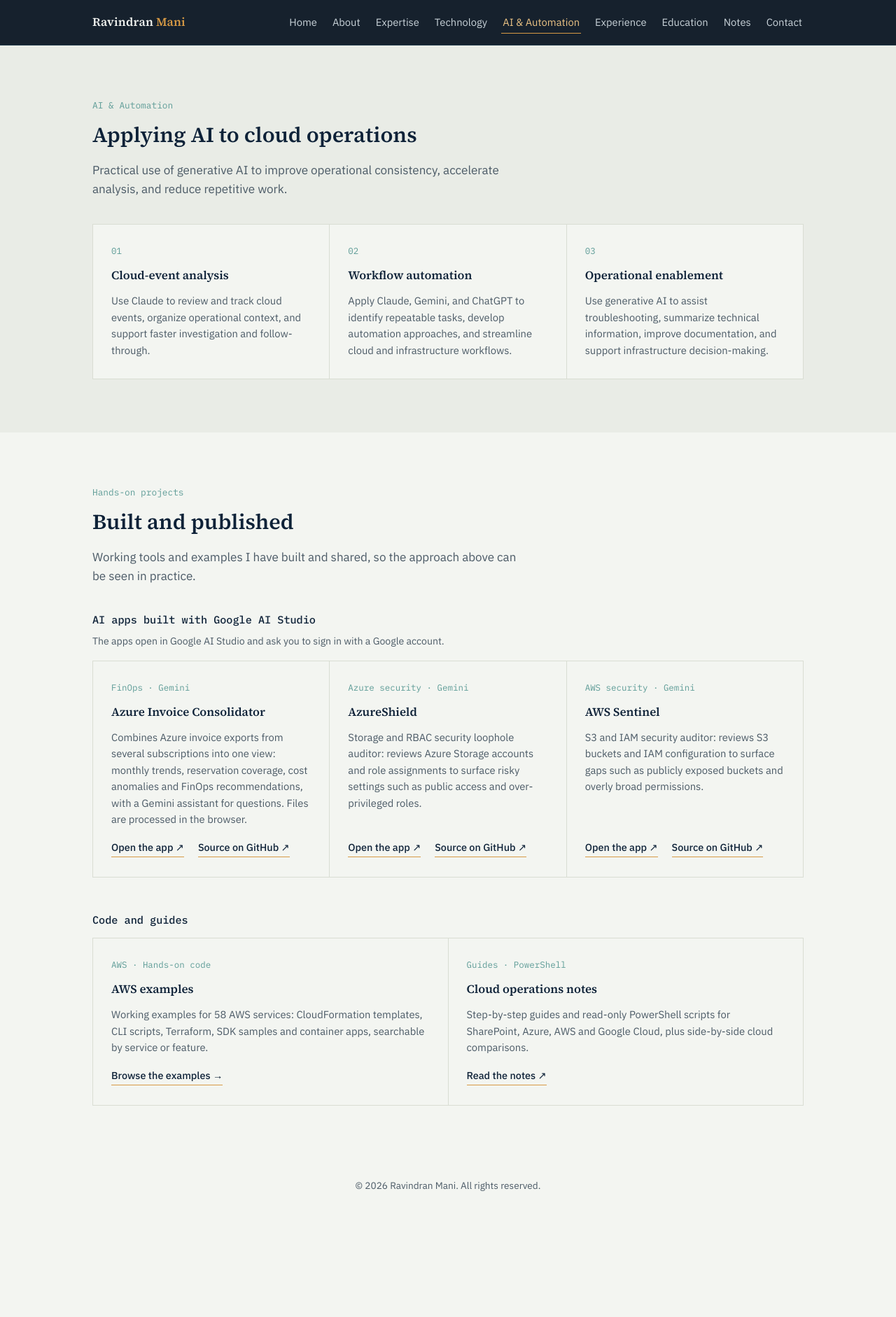
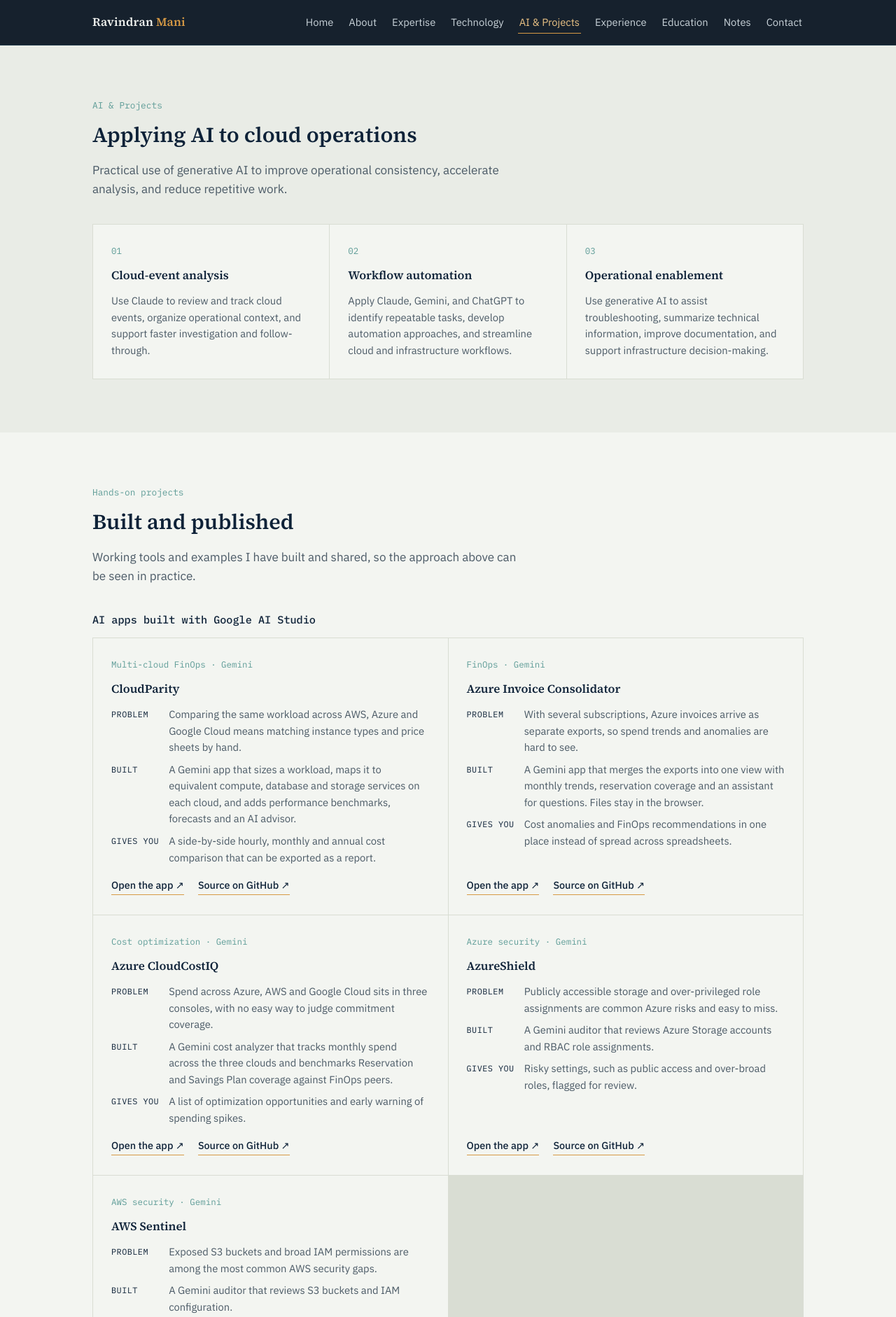
Before and after one commit to ravindranmani1980/ravindran.in, a plain HTML site: page ai-automation.html in a window 1280 px wide. Shown: the top 1882 px of the page at 70% size. Before the commit the page ends 1734 px from the top, so only its background shows below. Drawn offline with Linux system fonts and the light colour scheme.

Commit message:
Site update 2026-10-21 09:35

```diff
--- a/ai-automation.html
+++ b/ai-automation.html
@@ -3,18 +3,18 @@
 <head>
 <meta charset="UTF-8">
 <meta name="viewport" content="width=device-width, initial-scale=1">
-<title>AI &amp; Cloud Operations Automation | Ravindran Mani</title>
+<title>AI &amp; Cloud Operations Projects | Ravindran Mani</title>
 <link rel="icon" href="favicon.ico" type="image/x-icon">
 
-<meta name="description" content="Practical applications of Claude, Gemini and ChatGPT for cloud-event analysis, workflow automation, troubleshooting and operational documentation.">
+<meta name="description" content="How I apply Claude, Gemini and ChatGPT to cloud operations, and the FinOps and security tools I have built and published with them.">
 <meta name="keywords" content="IT Director, Cloud Operations, Infrastructure Leadership, Azure, AWS, Cybersecurity, FinOps, GxP, IT Transformation, AI Automation">
 <meta name="author" content="Ravindran Mani">
 <meta name="robots" content="index, follow">
 <link rel="canonical" href="https://ravindran.in/ai-automation.html">
 
 <meta property="og:type" content="profile">
-<meta property="og:title" content="AI &amp; Cloud Operations Automation | Ravindran Mani">
-<meta property="og:description" content="Practical applications of Claude, Gemini and ChatGPT for cloud-event analysis, workflow automation, troubleshooting and operational documentation.">
+<meta property="og:title" content="AI &amp; Cloud Operations Projects | Ravindran Mani">
+<meta property="og:description" content="How I apply Claude, Gemini and ChatGPT to cloud operations, and the FinOps and security tools I have built and published with them.">
 <meta property="og:url" content="https://ravindran.in/ai-automation.html">
 <meta property="og:site_name" content="Ravindran Mani">
 <meta property="og:image" content="https://ravindran.in/images/og-card.png">
@@ -23,8 +23,8 @@
 <meta property="og:image:height" content="630">
 <meta property="og:image:alt" content="Ravindran Mani, Director of IT &amp; Cloud Operations: 900 to 500 VMs, a 44% smaller footprint">
 <meta name="twitter:card" content="summary_large_image">
-<meta name="twitter:title" content="AI &amp; Cloud Operations Automation | Ravindran Mani">
-<meta name="twitter:description" content="Practical applications of Claude, Gemini and ChatGPT for cloud-event analysis, workflow automation, troubleshooting and operational documentation.">
+<meta name="twitter:title" content="AI &amp; Cloud Operations Projects | Ravindran Mani">
+<meta name="twitter:description" content="How I apply Claude, Gemini and ChatGPT to cloud operations, and the FinOps and security tools I have built and published with them.">
 <meta name="twitter:image" content="https://ravindran.in/images/og-card.png">
 <link rel="preconnect" href="https://fonts.googleapis.com">
 <link rel="preconnect" href="https://fonts.gstatic.com" crossorigin>
@@ -35,12 +35,12 @@
 
 <noscript><style>@media(max-width:760px){nav.wrap{height:auto;padding-top:12px;padding-bottom:12px}.navtoggle{display:none}.navlinks{position:static;max-height:none;visibility:visible;width:100%}}</style></noscript>
 </head><body><a class="skip-link" href="#main">Skip to content</a>
-<header class="site"><nav class="wrap" aria-label="Main navigation"><a class="brand" href="index.html">Ravindran <span>Mani</span></a><button type="button" class="navtoggle" aria-expanded="false" aria-controls="navlinks" id="navBtn">Menu</button><ul class="navlinks" id="navlinks"><li><a href="index.html">Home</a></li><li><a href="about.html">About</a></li><li><a href="expertise.html">Expertise</a></li><li><a href="technology.html">Technology</a></li><li><a href="ai-automation.html" aria-current="page">AI &amp; Automation</a></li><li><a href="experience.html">Experience</a></li><li><a href="education.html">Education</a></li><li><a href="https://notes.ravindran.in/" target="_blank" rel="noopener">Notes</a></li><li><a href="contact.html">Contact</a></li></ul></nav></header>
+<header class="site"><nav class="wrap" aria-label="Main navigation"><a class="brand" href="index.html">Ravindran <span>Mani</span></a><button type="button" class="navtoggle" aria-expanded="false" aria-controls="navlinks" id="navBtn">Menu</button><ul class="navlinks" id="navlinks"><li><a href="index.html">Home</a></li><li><a href="about.html">About</a></li><li><a href="expertise.html">Expertise</a></li><li><a href="technology.html">Technology</a></li><li><a href="ai-automation.html" aria-current="page">AI &amp; Projects</a></li><li><a href="experience.html">Experience</a></li><li><a href="education.html">Education</a></li><li><a href="https://notes.ravindran.in/" target="_blank" rel="noopener">Notes</a></li><li><a href="contact.html">Contact</a></li></ul></nav></header>
 <main id="main">
 <section class="alt" id="ai-automation">
     <div class="wrap">
       <div class="section-head">
-        <div class="kicker mono">AI &amp; Automation</div>
+        <div class="kicker mono">AI &amp; Projects</div>
         <h1>Applying AI to cloud operations</h1>
         <p>Practical use of generative AI to improve operational consistency, accelerate analysis, and reduce repetitive work.</p>
       </div>
@@ -59,11 +59,12 @@
         <p>Working tools and examples I have built and shared, so the approach above can be seen in practice.</p>
       </div>
       <h3 class="proj-group">AI apps built with Google AI Studio</h3>
-      <p class="proj-note">The apps open in Google AI Studio and ask you to sign in with a Google account.</p>
-      <div class="cards projects">
-        <article class="card"><span class="idx mono">FinOps · Gemini</span><h3><a href="https://ai.studio/apps/b1e374d9-f7d5-4398-8e5a-0cadd4e1063c" target="_blank" rel="noopener">Azure Invoice Consolidator</a></h3><p>Combines Azure invoice exports from several subscriptions into one view: monthly trends, reservation coverage, cost anomalies and FinOps recommendations, with a Gemini assistant for questions. Files are processed in the browser.</p><div class="card-links"><a class="card-link" href="https://ai.studio/apps/b1e374d9-f7d5-4398-8e5a-0cadd4e1063c" target="_blank" rel="noopener">Open the app <span aria-hidden="true">&#8599;</span></a><a class="card-link" href="https://github.com/ravindranmani1980/Azure-IG" target="_blank" rel="noopener">Source on GitHub <span aria-hidden="true">&#8599;</span></a></div></article>
-        <article class="card"><span class="idx mono">Azure security · Gemini</span><h3><a href="https://ai.studio/apps/840ecd13-b3d2-4004-b0a7-c165fe8899fc" target="_blank" rel="noopener">AzureShield</a></h3><p>Storage and RBAC security loophole auditor: reviews Azure Storage accounts and role assignments to surface risky settings such as public access and over-privileged roles.</p><div class="card-links"><a class="card-link" href="https://ai.studio/apps/840ecd13-b3d2-4004-b0a7-c165fe8899fc" target="_blank" rel="noopener">Open the app <span aria-hidden="true">&#8599;</span></a><a class="card-link" href="https://github.com/ravindranmani1980/AzureShield" target="_blank" rel="noopener">Source on GitHub <span aria-hidden="true">&#8599;</span></a></div></article>
-        <article class="card"><span class="idx mono">AWS security · Gemini</span><h3><a href="https://ai.studio/apps/5936fde7-b064-46c6-976a-5390e709326a" target="_blank" rel="noopener">AWS Sentinel</a></h3><p>S3 and IAM security auditor: reviews S3 buckets and IAM configuration to surface gaps such as publicly exposed buckets and overly broad permissions.</p><div class="card-links"><a class="card-link" href="https://ai.studio/apps/5936fde7-b064-46c6-976a-5390e709326a" target="_blank" rel="noopener">Open the app <span aria-hidden="true">&#8599;</span></a><a class="card-link" href="https://github.com/ravindranmani1980/AWS-Sentinel" target="_blank" rel="noopener">Source on GitHub <span aria-hidden="true">&#8599;</span></a></div></article>
+      <div class="cards projects apps">
+        <article class="card"><span class="idx mono">Multi-cloud FinOps · Gemini</span><h3><a href="https://ais-pre-wxxe6hhvo5p5wfps7e4gfj-647805725217.us-east1.run.app/" target="_blank" rel="noopener">CloudParity</a></h3><dl class="proj-facts"><dt>Problem</dt><dd>Comparing the same workload across AWS, Azure and Google Cloud means matching instance types and price sheets by hand.</dd><dt>Built</dt><dd>A Gemini app that sizes a workload, maps it to equivalent compute, database and storage services on each cloud, and adds performance benchmarks, forecasts and an AI advisor.</dd><dt>Gives you</dt><dd>A side-by-side hourly, monthly and annual cost comparison that can be exported as a report.</dd></dl><div class="card-links"><a class="card-link" href="https://ais-pre-wxxe6hhvo5p5wfps7e4gfj-647805725217.us-east1.run.app/" target="_blank" rel="noopener">Open the app <span aria-hidden="true">&#8599;</span></a><a class="card-link" href="https://github.com/ravindranmani1980/CloudParity" target="_blank" rel="noopener">Source on GitHub <span aria-hidden="true">&#8599;</span></a></div></article>
+        <article class="card"><span class="idx mono">FinOps · Gemini</span><h3><a href="https://ais-pre-3mdbnjksgg2amexxwffj7v-647805725217.us-east1.run.app/" target="_blank" rel="noopener">Azure Invoice Consolidator</a></h3><dl class="proj-facts"><dt>Problem</dt><dd>With several subscriptions, Azure invoices arrive as separate exports, so spend trends and anomalies are hard to see.</dd><dt>Built</dt><dd>A Gemini app that merges the exports into one view with monthly trends, reservation coverage and an assistant for questions. Files stay in the browser.</dd><dt>Gives you</dt><dd>Cost anomalies and FinOps recommendations in one place instead of spread across spreadsheets.</dd></dl><div class="card-links"><a class="card-link" href="https://ais-pre-3mdbnjksgg2amexxwffj7v-647805725217.us-east1.run.app/" target="_blank" rel="noopener">Open the app <span aria-hidden="true">&#8599;</span></a><a class="card-link" href="https://github.com/ravindranmani1980/Azure-IG" target="_blank" rel="noopener">Source on GitHub <span aria-hidden="true">&#8599;</span></a></div></article>
+        <article class="card"><span class="idx mono">Cost optimization · Gemini</span><h3><a href="https://ais-pre-xn7rnr7m3tj7e7apc4jdsb-647805725217.us-east1.run.app/" target="_blank" rel="noopener">Azure CloudCostIQ</a></h3><dl class="proj-facts"><dt>Problem</dt><dd>Spend across Azure, AWS and Google Cloud sits in three consoles, with no easy way to judge commitment coverage.</dd><dt>Built</dt><dd>A Gemini cost analyzer that tracks monthly spend across the three clouds and benchmarks Reservation and Savings Plan coverage against FinOps peers.</dd><dt>Gives you</dt><dd>A list of optimization opportunities and early warning of spending spikes.</dd></dl><div class="card-links"><a class="card-link" href="https://ais-pre-xn7rnr7m3tj7e7apc4jdsb-647805725217.us-east1.run.app/" target="_blank" rel="noopener">Open the app <span aria-hidden="true">&#8599;</span></a><a class="card-link" href="https://github.com/ravindranmani1980/Azure-CloudCostIQ" target="_blank" rel="noopener">Source on GitHub <span aria-hidden="true">&#8599;</span></a></div></article>
+        <article class="card"><span class="idx mono">Azure security · Gemini</span><h3><a href="https://ais-dev-75uf4o57ambg3vmrcoxyfr-647805725217.us-east1.run.app/" target="_blank" rel="noopener">AzureShield</a></h3><dl class="proj-facts"><dt>Problem</dt><dd>Publicly accessible storage and over-privileged role assignments are common Azure risks and easy to miss.</dd><dt>Built</dt><dd>A Gemini auditor that reviews Azure Storage accounts and RBAC role assignments.</dd><dt>Gives you</dt><dd>Risky settings, such as public access and over-broad roles, flagged for review.</dd></dl><div class="card-links"><a class="card-link" href="https://ais-dev-75uf4o57ambg3vmrcoxyfr-647805725217.us-east1.run.app/" target="_blank" rel="noopener">Open the app <span aria-hidden="true">&#8599;</span></a><a class="card-link" href="https://github.com/ravindranmani1980/AzureShield" target="_blank" rel="noopener">Source on GitHub <span aria-hidden="true">&#8599;</span></a></div></article>
+        <article class="card"><span class="idx mono">AWS security · Gemini</span><h3><a href="https://ais-pre-t7xk2idiarhx3tnwikdtku-647805725217.us-east1.run.app/" target="_blank" rel="noopener">AWS Sentinel</a></h3><dl class="proj-facts"><dt>Problem</dt><dd>Exposed S3 buckets and broad IAM permissions are among the most common AWS security gaps.</dd><dt>Built</dt><dd>A Gemini auditor that reviews S3 buckets and IAM configuration.</dd><dt>Gives you</dt><dd>Gaps, such as publicly exposed buckets and overly broad permissions, flagged for fixing.</dd></dl><div class="card-links"><a class="card-link" href="https://ais-pre-t7xk2idiarhx3tnwikdtku-647805725217.us-east1.run.app/" target="_blank" rel="noopener">Open the app <span aria-hidden="true">&#8599;</span></a><a class="card-link" href="https://github.com/ravindranmani1980/AWS-Sentinel" target="_blank" rel="noopener">Source on GitHub <span aria-hidden="true">&#8599;</span></a></div></article>
       </div>
       <h3 class="proj-group">Code and guides</h3>
       <div class="cards projects two">
--- a/css/style.css
+++ b/css/style.css
@@ -304,9 +304,15 @@ a:focus-visible,button:focus-visible{outline:3px solid var(--accent);outline-off
 .proj-group{ font-family:'IBM Plex Mono', monospace; font-size:0.95rem; font-weight:500; color:var(--navy); margin:0 0 14px; }
 .proj-note{ color:var(--ink-soft); font-size:0.88rem; margin:-6px 0 16px; }
 .cards.projects + .proj-group{ margin-top:48px; }
+.cards.projects.apps{ grid-template-columns:repeat(2, 1fr); }
+@media (max-width:620px){ .cards.projects.apps{ grid-template-columns:1fr; } }
 .cards.projects.two{ grid-template-columns:repeat(auto-fit, minmax(240px, 1fr)); }
 .cards.projects .card{ display:flex; flex-direction:column; }
 .cards.projects .card p{ flex:1; }
+.proj-facts{ flex:1; margin:0; display:grid; grid-template-columns:max-content 1fr; gap:8px 14px; align-content:start; font-size:0.92rem; }
+.proj-facts dt{ font-family:'IBM Plex Mono', monospace; font-size:0.74rem; text-transform:uppercase; letter-spacing:0.04em; color:var(--navy); padding-top:3px; }
+.proj-facts dd{ margin:0; color:var(--ink-soft); }
+@media (max-width:420px){ .proj-facts{ grid-template-columns:1fr; gap:2px; } .proj-facts dd{ margin-bottom:8px; } }
 .cards.projects h3 a{ color:inherit; text-decoration:none; border-bottom:1px solid transparent; }
 .cards.projects h3 a:hover, .cards.projects h3 a:focus-visible{ border-color:var(--accent); }
 .card-links{ display:flex; flex-wrap:wrap; gap:8px 20px; margin-top:16px; }
```
Also changed, not shown: about.html (+1 -1 lines), aws-examples.html (+1 -1 lines), contact.html (+1 -1 lines), education.html (+1 -1 lines), experience.html (+1 -1 lines), expertise.html (+1 -1 lines), index.html (+2 -2 lines), technology.html (+1 -1 lines).
